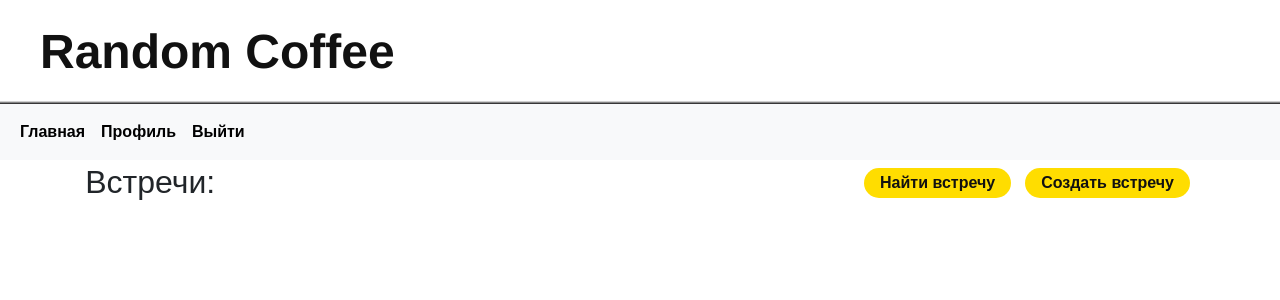
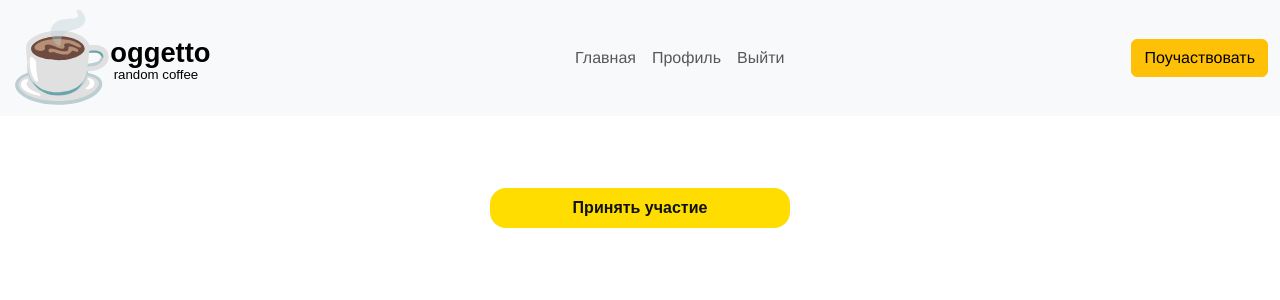
Before and after one commit to Danila-Bogovik/Somnia_18.04.24, a Flask app: page / in a window 1280 px wide. Shown: the top 300 px of the page. Run offline with Flask 3, Linux system fonts and the light colour scheme; the visitor is signed in with stand-in values (Sample User, id 1); parts of the project's set-up code (start-up, migrations or seed data) failed here and were passed over; some libraries are stand-ins or nearby versions.

Commit message:
mvp finished

```diff
--- a/app.py
+++ b/app.py
@@ -2,7 +2,7 @@ import json
 import requests
 
 from oauthlib.oauth2 import WebApplicationClient
-from flask import Flask, render_template, redirect, request, url_for, jsonify
+from flask import Flask, render_template, redirect, url_for, request
 from flask_login import (
     LoginManager,
     current_user,
@@ -10,7 +10,7 @@ from flask_login import (
     login_user,
     logout_user,
 )
-
+from flask_socketio import SocketIO, join_room, leave_room
 from core.Database import db
 from core.User import User
 from core.Admin import Admin
@@ -24,17 +24,17 @@ GOOGLE_DISCOVERY_URL = (
 
 app = Flask(__name__)
 app.config['SQLALCHEMY_DATABASE_URI'] = 'sqlite:///database.sqlite'
-app.secret_key = "fdfhs34h23jbmbfg23b4jhfg"
-
-db.init_app(app)
+app.config['SECRET_KEY'] = "fdfhs34h23jbmbfg23b4jhfg"
 
 login_manager = LoginManager()
 login_manager.init_app(app, add_context_processor=True)
 
+db.init_app(app)
+socketio = SocketIO(app)
 client = WebApplicationClient(GOOGLE_CLIENT_ID)
 
+UserController = User()
 SystemController = System()
-UserController = User()
 
 def get_google_provider_cfg():
     return requests.get(GOOGLE_DISCOVERY_URL).json()
@@ -47,9 +47,35 @@ def unauthorized():
 def load_user(user_id):
     return UserController.getUserById(user_id)
 
-@app.route("/")
+@socketio.on('connect')
+def on_connect():
+    print(f"connected {current_user.id}")
+    join_room(current_user.id)
+
+@app.route("/", methods = ['POST', 'GET'])
 def index():
-    return render_template("main.html", user=current_user)
+    partner = None
+
+    if current_user and current_user.is_authenticated:
+        partner = UserController.getUserById(current_user.partner_id)
+
+    if request.method == 'POST' and 'join' in request.form:
+        partner = SystemController.findPartnerForUser(current_user.id)
+        if partner:
+            socketio.emit('update', to=partner.id)
+        return render_template('main.html', user=current_user, partner=partner)
+
+    elif request.method == 'POST' and 'cencel' in request.form:
+        SystemController.cencelSearhingForUser(current_user.id)
+        return render_template('main.html', user=current_user, partner=partner)
+
+    elif request.method == 'POST' and 'skip' in request.form:
+        partner_id = current_user.partner_id
+        SystemController.skipPartnerForUser(current_user.id)
+        socketio.emit('update', to=partner_id)
+        return render_template('main.html', user=current_user, partner=None)
+
+    return render_template("main.html", user=current_user, partner=partner)
 
 @app.route("/edit_profile", methods = ['POST', 'GET'])
 @login_required
@@ -71,6 +97,16 @@ def view_profile(user_id):
     if not profile:
         return "Profile not found!", 404
     return render_template("user-profile.html", user=current_user)
+
+@app.route("/admin", methods = ['POST', 'GET'])
+@login_required
+def temp_admin():
+    if current_user.admin:
+        if request.method == 'POST':
+            email = request.form['email']
+            Admin().allowUserEmail(email)
+        return render_template("admin-profile.html", user=current_user)
+    else: return unauthorized()
 
 @app.route("/login")
 def login():
@@ -134,13 +170,6 @@ def logout():
     logout_user()
     return redirect(url_for("index"))
 
-@app.route("/temp_admin", methods = ['POST', 'GET'])
-def temp_admin():
-    if request.method == 'POST':
-        email = request.form['email']
-        Admin().allowUserEmail(email)
-    return render_template("temp_admin.html")
-
 if __name__ == "__main__":
     with app.app_context():
         db.create_all()
--- a/core/Database.py
+++ b/core/Database.py
@@ -11,6 +11,8 @@ class User(db.Model):
     profile_pic = db.Column(db.String(255), nullable=False)
     about = db.Column(db.Text)
     admin = db.Column(db.Boolean, nullable=False, default=0)
+    partner_id = db.Column(db.String(255))
+    searching_partner = db.Column(db.Boolean, nullable=False, default=0)
 
 class AllowedEmails(db.Model):
     id = db.Column(db.Integer, primary_key=True, nullable=False, autoincrement=True)
--- a/static/css/styles.css
+++ b/static/css/styles.css
@@ -12,126 +12,56 @@
 }
 body {
     background-color: var(--main-background-color);
-    font-family: Arial, Helvetica, sans-serif;
+    font-family: Helvetica, sans-serif;
 }
+
 .remove-float {
     clear:both;
 }
-a {
+/*
+===========================================================
+    meet-the-user
+===========================================================
+*/
+.participate-button {
+    margin: 2rem auto;
+}
+
+.participate-button {
+    width: 70%;
+    max-width: 300px;
+    margin: 2rem auto;
+    border-width: 0;
+    border-radius: 2em;
+    padding: 1em;
+    font-weight: 600;
+    font-family: Arial, Helvetica, sans-serif;
+    background-color: var(--main-theme-color);
     color: var(--main-foreground-color);
-    text-decoration: none;
 }
-a:hover {
-    color: var(--main-theme-color);
-    text-decoration: underline;
-}
-button {
-    transition: all 0.5s ease;
-}
-button:hover {
+
+.participate-button button:hover {
     background-color: var(--main-foreground-color);
     color: var(--main-theme-color);
 }
-/*
-===========================================================
-    logo
-===========================================================
-*/
-.logo-block {
-    background: var(--main-theme-color);
-    background: -moz-linear-gradient(0deg, var(--main-foreground-color) 0%, var(--main-background-color) 3%);
-    background: -webkit-linear-gradient(0deg, var(--main-foreground-color) 0%, var(--main-background-color) 3%);
-    background: linear-gradient(0deg, var(--main-foreground-color) 0%, var(--main-background-color) 3%);
-    filter: progid:DXImageTransform.Microsoft.gradient(startColorstr="#ffdd00",endColorstr="#111111",GradientType=1);
-    padding: 1em 2.5em;
-}
-.logo-text {
-    font-family: Helvetica-neue Arial, Helvetica, sans-serif;
-    font-weight: 700;
-    font-size: 48px;
-    text-decoration: none;
-    color: var(--main-foreground-color);
-    transition: all 0.5s ease;
-}
-.logo-text:hover {
-    color: var(--main-theme-color);
-}
-/*
-===========================================================
-    logo
-===========================================================
-*/
-.main-nav-item {
-    align-content: right;
-}
-.main-nav-link {
-    font-family: "Montserrat", Arial,sans-serif;
-    font-weight: 700;
-    color: blue;
+.user-card {
+    margin: 1rem;
+    background-color: var(--alternative-background-color);
+    padding: 1em;
+    border-radius: 1rem;
 }
 
-/*
-===========================================================
-    date-card
-===========================================================
-*/
-.date-card {
-    padding: 1em;
-    background-color: var(--alternative-background-color);
-    border-radius: 1rem;
-    margin: 0.5rem;
+.skip-user-button {
+    float: right;
 }
-.date-card h6 {
-    font-size: small;
-    font-weight: 600;
-}
-.user-link {
-    font-size: 12px;
-    color: var(--main-foreground-color);
-    font-style: italic;
-    text-decoration: none;
-}
-.user-link:hover {
-    font-size: 12px;
-    color: var(--main-theme-color);
-    text-decoration: underline;
-}
-.date-title {
-    font-size: 24px;
-    font-style: italic;
-    font-weight: 700;
-}
-.date-subscription {
-    padding: 1em 1em;
-    border-left: 1px solid var(--main-foreground-color);
-}
-.date-time-container {
-    margin-top: 0.5em;
-    padding: 0;
-}
-.date-time-container p {
-    margin: 0;
-    font-size: 14px;
-    font-weight: 300;
-}
-.date-card-action-button {
-    text-align: right;
-    display: flex;
-    margin-left: auto;
-    margin-right: 0;
-    float: right;
+.skip-user-button button {
+    border-radius: 1.5em;
+    padding: 0.5em 1em;
+    border-width: 0;
     background-color: var(--main-theme-color);
     color: var(--main-foreground-color);
-    border-radius: 1em;
-    font-weight: 600;
-    border-width: 0;
-    font-size: 18px;
-    transition: all 0.5s ease;
 }
-.date-card-action-button:hover {
-    background-color: var(--main-foreground-color);
-    color: var(--main-theme-color);
-}
+
 /* place */
 .date-place-header {
     border-top-left-radius: 1rem;
@@ -175,9 +105,6 @@ button:hover {
     margin: 2rem 1rem;
     border-left: 1px solid black;
 }
-.user-head {
-    background-color: var(--main-background-color);
-}
 .user-head img {
     display: inline-block;
     border-radius: 50%;
@@ -191,7 +118,10 @@ button:hover {
 .user-subscription {
     padding: 1em 3em;
 }
-
+.edit-profile-button {
+    float: right;
+    margin: 1em
+}
 /*
 ===========================================================
     date-create-form
@@ -227,3 +157,23 @@ button:hover {
     font-family: Arial, Helvetica, sans-serif;
     font-weight: 600;
 }
+
+/*
+===========================================================
+    loading with cancel
+===========================================================
+*/
+
+.loading-with-cancel {
+    margin: 0 auto;
+    text-align: center;
+}
+.cancel-button {
+    border-width: 0;
+    background-color: var(--main-theme-color);
+    color: var(--main-foreground-color);
+    padding: 0.5em 1em;
+    font-weight: 600;
+    border-radius: 1em;
+    margin: 3em auto
+}
--- a/templates/base.html
+++ b/templates/base.html
@@ -4,6 +4,8 @@
     <meta charset="UTF-8">
     <meta name="viewport" content="width=device-width, initial-scale=1.0">
     <title>Random Coffee</title>
+    {% block head %}
+    {% endblock %}
     <script src="https://code.jquery.com/jquery-3.5.1.min.js" crossorigin="anonymous"></script>
     <link href="https://cdn.jsdelivr.net/npm/bootstrap@5.3.3/dist/css/bootstrap.min.css" rel="stylesheet" integrity="sha384-QWTKZyjpPEjISv5WaRU9OFeRpok6YctnYmDr5pNlyT2bRjXh0JMhjY6hW+ALEwIH" crossorigin="anonymous">
     <!-- local for debug -->
@@ -12,8 +14,9 @@
 
 </head>
 <body>
+<!--
     <header class="logo-block">
-        <a class="logo-text" href="/">Random Coffee</a>
+        <img src="{{ url_for('static', filename='img/Logo.svg') }}" style="width: 5em;"><a class="logo-text" href="/">Random Coffee</a>
     </header>
 
     <nav class="navbar navbar-expand-lg bg-body-tertiary">
@@ -26,6 +29,7 @@
                     <li class="main-nav-item nav-item">
                         <a class="main-nav-link nav-link active" aria-current="page" href="/">Главная</a>
                     </li>
+                    {% if user %}
                         {% if user.is_authenticated %}
                             {%if user.admin %}
                                 <li class="main-nav-item nav-item">
@@ -45,36 +49,41 @@
                                 <a class="main-nav-link nav-link active" aria-current="page" href="/login">Войти</a>
                             </li>
                         {% endif %}
+                    {% endif %}
                 </ul>
             </div>
         </div>
     </nav>
+-->
+    <nav class="navbar navbar-expand-sm navbar-light bg-body-tertiary flex-sm-nowrap flex-wrap">
+        <div class="container-fluid">
+            <a href="/"><span class="navbar-brand justify-content-left" class="d-inline-block align-text-top"><img src="{{ url_for('static', filename='img/Logo.svg') }}" width=200></span></a>
+            <button class="navbar-toggler ms-auto" type="button" data-bs-toggle="collapse" data-bs-target="#navbar">
+                <span class="navbar-toggler-icon"></span>
+            </button>
 
-
+            <div class="navbar-collapse collapse justify-content-end" id="navbar">
+                <ul class="navbar-nav mx-auto">
+                    <li class="nav-item"><a class="nav-link" href="/">Главная</a></li>
+                    {% if user %}
+                    {% if user.is_authenticated %}
+                        {%if user.admin %}
+                            <li class="nav-item"><a class="nav-link" href="/admin">Управление</a></li>
+                        {% endif %}
+                            <li class="nav-item"><a class="nav-link" href="/view_profile/my">Профиль</a></li>
+                            <li class="nav-item"><a class="nav-link" href="/logout">Выйти</a></li>
+                        {% else %}
+                            <li class="nav-item"><a class="nav-link" href="/login">Войти</a></li>
+                        {% endif %}
+                    {% endif %}
+                </ul>
+                <a type="button" class="btn btn-warning" href="/take-part">Поучаствовать</a>
+            </div>
+        </div>
+    </nav>
     <main>
         {% block main %}
-        <div class="container">
-            <div class="row">
-                <div class="date-place col-12">
-                    <section class="date-place-header">
-                        <div class="date-finding-button-container">
-                            <button id="find-random-meet">Найти встречу</button>
-                            <button onclick="open('/create_meeting')">Создать встречу</button>
-                        </div>
-                        <h2>Встречи:</h2>
-                        <div class="remove-float"></div>
-                    </section>
 
-                    <section id="card-place">
-                    </section>
-
-                    <section class="date-footer">
-                        <a href="#"><h6>Другая встреча</h4></a>
-                    </section>
-                </div>
-            </div>
-        </div>
-        <script src="../static/js/date-card-get.js"></script>
         {% endblock %}
     </main>
 
--- a/templates/main.html
+++ b/templates/main.html
@@ -1,24 +1,63 @@
 {% extends "base.html" %}
+{% block head %}
+{% if user %}
+{% if user.is_authenticated %}
+    <script src="https://cdnjs.cloudflare.com/ajax/libs/socket.io/4.0.1/socket.io.js" integrity="sha512-q/dWJ3kcmjBLU4Qc47E4A9kTB4m3wuTY7vkFJDTZKjTs8jhyGQnaUrxa0Ytd0ssMZhbNua9hE+E7Qv1j+DyZwA==" crossorigin="anonymous"></script>
+    <script type="text/javascript" charset="utf-8">
+        if ( window.history.replaceState ) {
+            window.history.replaceState( null, null, window.location.href );
+        }
+    </script>
+    <script type="text/javascript" charset="utf-8">
+        var socket = io();
+        socket.on('update', function() {
+            location.reload()
+        });
+    </script>
+{% endif %}
+{% endif %}
+{% endblock %}
 {% block  main %}
 <div class="container">
     <div class="row">
-        <div class="date-place col-12">
-            <section class="date-place-header">
-                <div class="date-finding-button-container">
-                    <form method="post" action="">
-                    <button id="find-random-meet">Найти встречу</button>
-                    <a href="/create_meeting"><button>Создать встречу</button></a>
+        {% if user %}
+        {% if user.is_authenticated %}
+            {% if partner %}
+                <article class="user-card">
+                    <a class="user-card-link user-head" href="/view-profile/{{ user.id }}">
+                        <img src="{{partner.profile_pic}}" alt="">
+                        <h3 class="user-name">
+                            {{ partner.name }}
+                        </h3>
+                    </a>
+                    <p class="user-subscription">
+                        {{ partner.about }}
+                    </p>
+                    <div>
+                        <form action="/" method="post">
+                            <button name="skip" type="submit" class="btn skip-user-button cancel-button">Пропустить</button>
+                        </form>
+                        <a href="#">Telegram</a>
+                        <div class="remove-float"></div>
+                    </div>
+                </article>
+            {% elif user.searching_partner %}
+            <form action="/" method="post">
+                <div class="loading-with-cancel">
+                    <div class="loading-text">
+                        <img src="{{ url_for('static', filename='img/loading.gif') }}" height="40rem" class=""><p>Поиск...</p>
+                    </div>
+                    <button name="cencel" type="submit" class="participate-button btn cancel-button">Отменить</button>
                 </div>
-                <h2>Встречи:</h2>
-                <div class="remove-float"></div>
-            </section>
-
-            <section id="card-place">
-
-            </section>
-
-        </div>
+            </form>
+            {% else %}
+                <form action="/" method="post">
+                    <br>
+                    <button name="join" type="submit" class="participate-button d-flex justify-content-center btn cancel-button">Принять участие </button>
+                </form>
+            {% endif%}
+        {% endif %}
+        {% endif %}
     </div>
 </div>
-<script src="{{ url_for('static', filename='js/date-card-get.js') }}"></script>
 {% endblock %}
```
Also changed, not shown: core/System.py (+37 -2 lines), templates/admin-profile.html (added, +72 -0 lines), static/img/Logo.svg (added), static/img/Logo_old.svg (added), static/img/loading.gif (added), 1 other file. Lines whose indentation alone changed are shown as unchanged.
